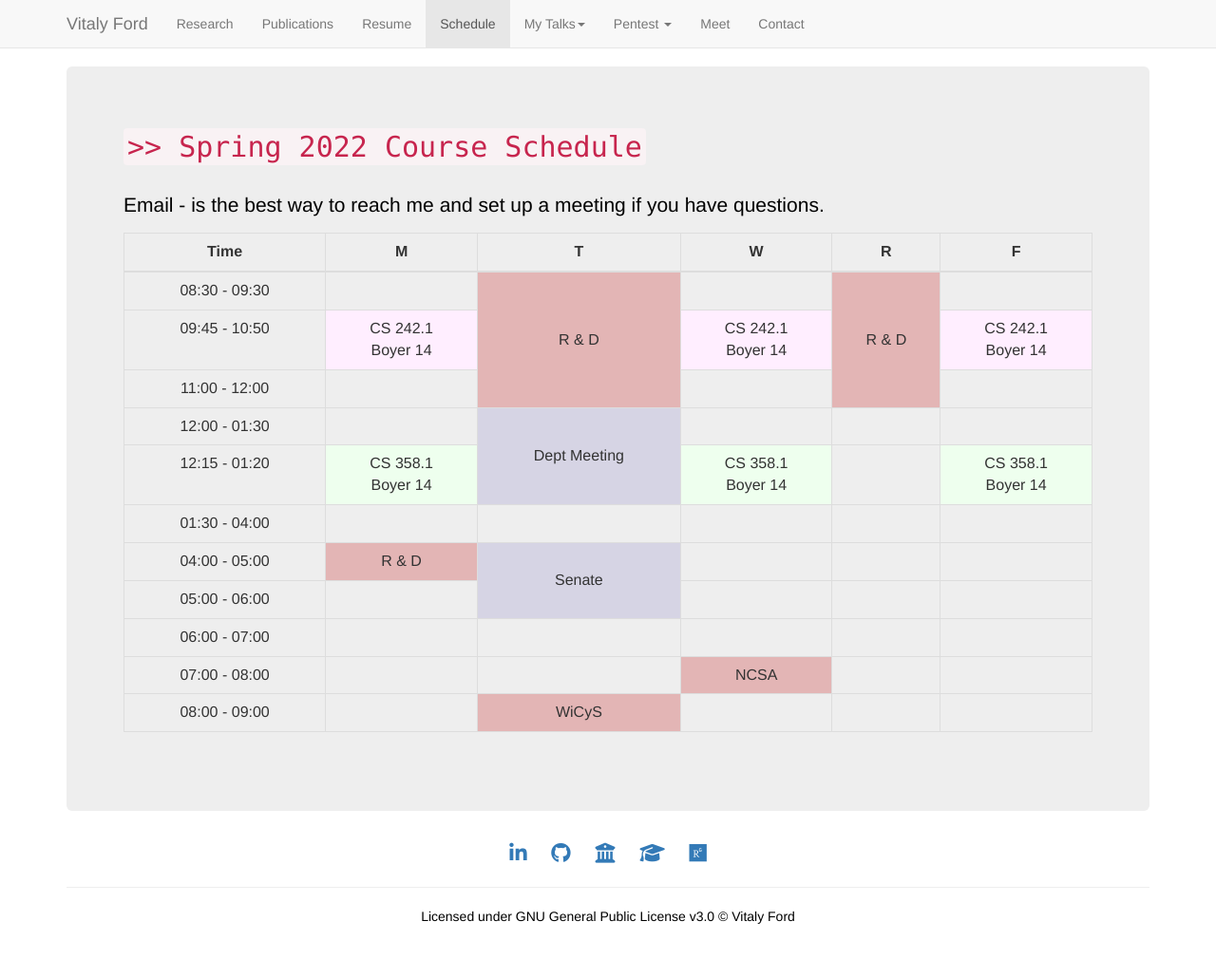
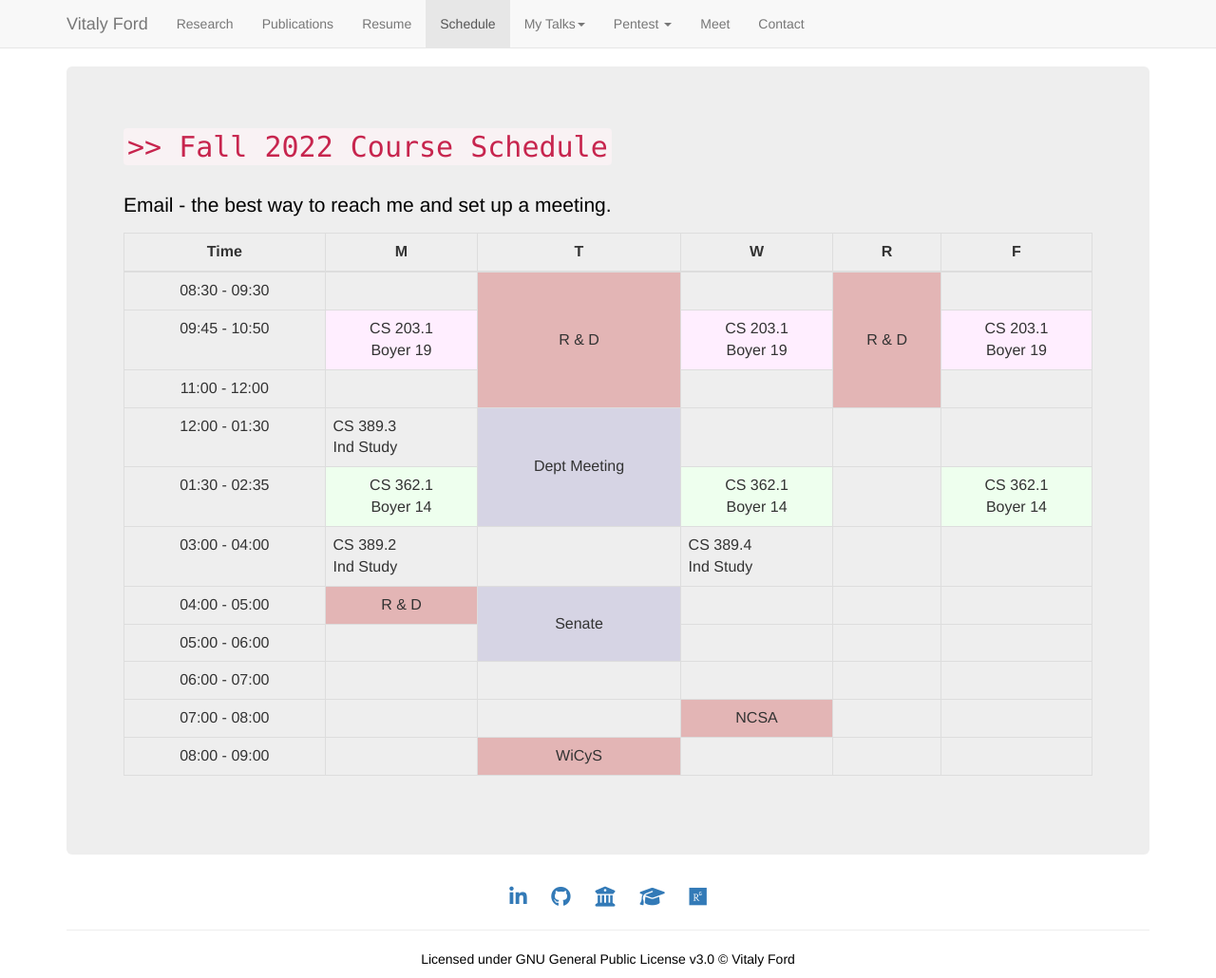
Before and after one commit to vitalyford/vitalyford.github.io, a Jekyll site: the page built from schedule.html, in a window 1280 px wide and 1030 px high. Shown: the whole window at 95% size. Built offline with Jekyll 4.4.1, drawn with Linux system fonts in a browser that asks for light colours; nearby versions of some CDN libraries.

Commit message:
Update schedule to fall 2022

```diff
--- a/schedule.html
+++ b/schedule.html
@@ -1,10 +1,10 @@
 ---
 layout: default
-title: "Spring 2022 Course Schedule"
+title: "Fall 2022 Course Schedule"
 permalink: "/schedule/"
 ---
 
-<p class="lead">Email - is the best way to reach me and set up a meeting if you have questions.</p>
+<p class="lead">Email - the best way to reach me and set up a meeting.</p>
 <div class="table-responsive normal-text">
     <table class="table table-bordered table-hover">
         <thead>
@@ -28,9 +28,9 @@ permalink: "/schedule/"
             </tr>
             <tr>
                 <th>09:45 - 10:50</th>
-                <td class="custom-table course1">CS 242.1<br>Boyer 14</td>
-                <td class="custom-table course1">CS 242.1<br>Boyer 14</td>
-                <td class="custom-table course1">CS 242.1<br>Boyer 14</td>
+                <td class="custom-table course1">CS 203.1<br>Boyer 19</td>
+                <td class="custom-table course1">CS 203.1<br>Boyer 19</td>
+                <td class="custom-table course1">CS 203.1<br>Boyer 19</td>
             </tr>
             <tr>
                 <th>11:00 - 12:00</th>
@@ -40,24 +40,24 @@ permalink: "/schedule/"
             </tr>
             <tr>
                 <th>12:00 - 01:30</th>
-                <td></td>
+                <td>CS 389.3<br>Ind Study</td>
                 <td rowspan="2" class="custom-table other">Dept Meeting</td>
                 <td></td>
                 <td></td>
                 <td></td>
             </tr>
             <tr>
-                <th>12:15 - 01:20</th>
-                <td class="custom-table course2">CS 358.1<br>Boyer 14</td>
-                <td class="custom-table course2">CS 358.1<br>Boyer 14</td>
+                <th>01:30 - 02:35</th>
+                <td class="custom-table course2">CS 362.1<br>Boyer 14</td>
+                <td class="custom-table course2">CS 362.1<br>Boyer 14</td>
                 <td></td>
-                <td class="custom-table course2">CS 358.1<br>Boyer 14</td>
+                <td class="custom-table course2">CS 362.1<br>Boyer 14</td>
             </tr>
             <tr>
-                <th>01:30 - 04:00</th>
+                <th>03:00 - 04:00</th>
+                <td>CS 389.2<br>Ind Study</td>
                 <td></td>
-                <td></td>
-                <td></td>
+                <td>CS 389.4<br>Ind Study</td>
                 <td></td>
                 <td></td>
             </tr>
```
